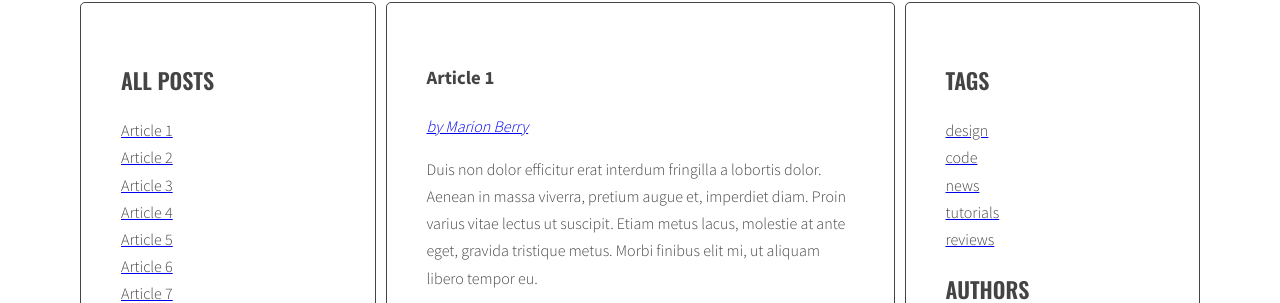
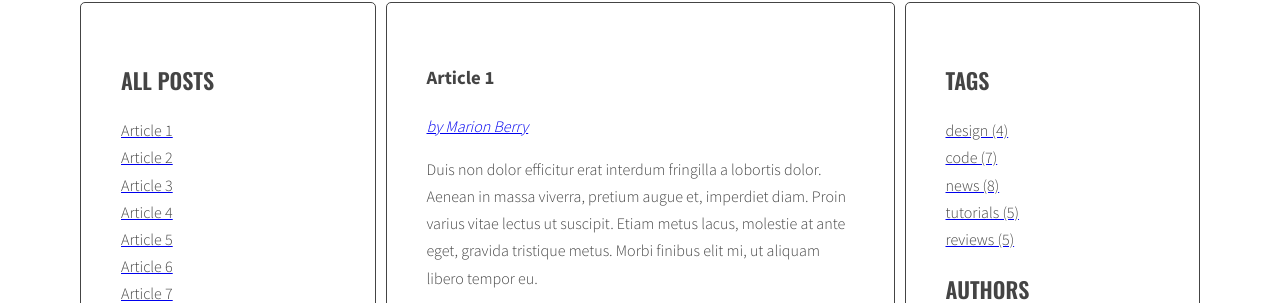
Before and after one commit to GabrielaDun/javascript-blog, a website: page index.html in a window 1280 px wide. Shown: the part 241-544 px from the top of the page. Drawn offline with nearby package versions, Linux system fonts and the light colour scheme.

Commit message:
Add a count of number of tags

```diff
--- a/js/script.js
+++ b/js/script.js
@@ -93,7 +93,7 @@ generateTitleLinks();
 
 const generateTags = function(){
   /* [NEW] create a new variable allTags with an empty array */
-  let allTags = [];
+  let allTags = {};
   /* find all articles */
   const articles = document.querySelectorAll(optArticleSelector);
   /* START LOOP: for every article: */
@@ -113,21 +113,38 @@ const generateTags = function(){
         const linkHTML = '<li><a href="#tag-' + tag + '"><span>' + tag + '</span></a></li>';
       /* add generated code to html variable */
       tagWrapp.insertAdjacentHTML("afterbegin",linkHTML)
+      console.log(tagWrapp);
       /* [NEW] check if this link is NOT already in allTags */
-      if(allTags.indexOf(linkHTML) == -1){
-      /* [NEW] add generated code to allTags array */
-      allTags.push(linkHTML);
+      if(!allTags[tag]){
+        /* [NEW] add tag to allTags object */
+        allTags[tag] = 1;
+      } else {
+        allTags [tag]++;
       }
     /* END LOOP: for each tag */
       }
     /* insert HTML of all the links into the tags wrapper */
+
+  /* END LOOP: for every article: */
   }
-  /* END LOOP: for every article: */
-   /* [NEW] find list of tags in right column */
+    /* [NEW] find list of tags in right column */
    const tagList = document.querySelector(optTagsListSelector);
 
-   /* [NEW] add html from allTags to tagList */
-   tagList.innerHTML = allTags.join(' ');
+    /* [NEW] create variable for all links HTML code */
+    let allTagsHTML = '';
+
+    /* [NEW] START LOOP: for each tag in allTags: */
+    for(let tag in allTags){
+      /* [NEW] generate code of a link and add it to allTagsHTML */
+      allTagsHTML += '<li><a href="#tag-' + tag + '"><span>' + tag + ' ('+ allTags[tag] + ') ' + '</span></a></li>';
+    }
+    /* allTagsHTML += '<li><a href="#tag-' + tag + '"><span>' + tag + ' (' + allTags[tag] + ') '</span></a></li>' */
+    /*'<li><a href="#tag-' + tag + '"><span>' + tag + '</span></a></li>';*/
+    /* '<li><a href="#tag-' + tag + '"><span>' + tag + ' (' + allTags[tag] + ') '</span></a></li>'   */
+    /* [NEW] END LOOP: for each tag in allTags: */
+
+    /*[NEW] add HTML from allTagsHTML to tagList */
+    tagList.innerHTML = allTagsHTML;
 }
 
 /* Adding an event after clicking a tag*/
```
Also changed, not shown: index.html (+1 -1 lines).
